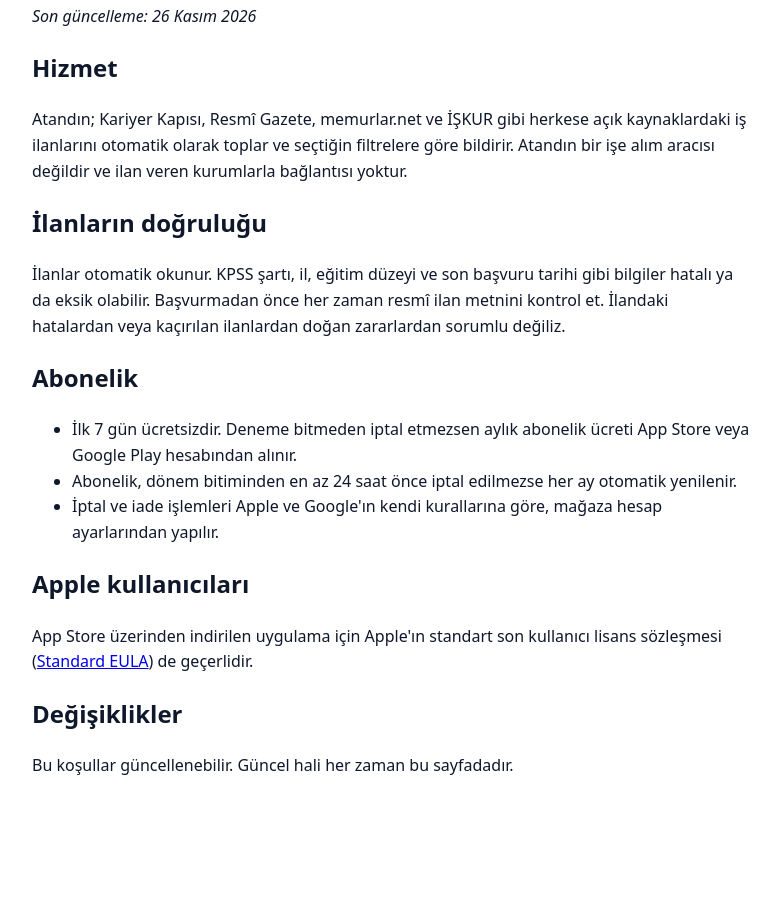
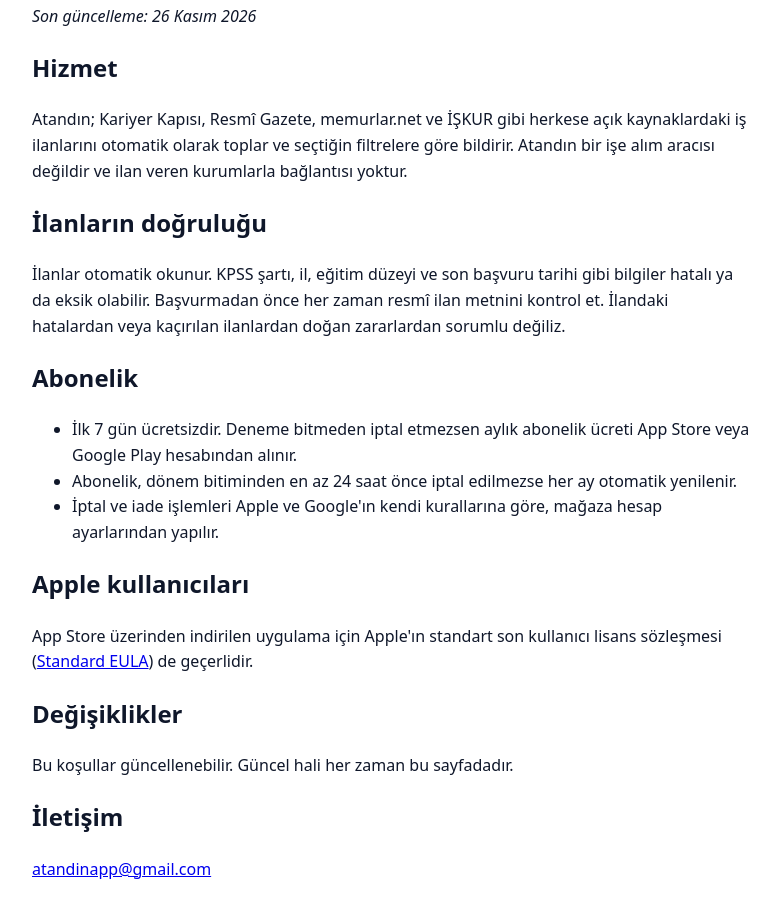
Before and after one commit to atandinapp/atandinapp.github.io, a plain HTML site: page kosullar.html in a window 1280 px wide. Shown: the part 109-1026 px from the top of the page, without its empty margins (248-1027 px from the left). Before the commit the page ends 928 px from the top, so only its background shows below. Drawn offline with Linux system fonts and the light colour scheme.

Commit message:
İletişim adresi: atandinapp@gmail.com
Co-Authored-By: Claude Opus 5.5 <noreply@anthropic.com>

```diff
--- a/kosullar.html
+++ b/kosullar.html
@@ -25,4 +25,7 @@
 
 <h2>Değişiklikler</h2>
 <p>Bu koşullar güncellenebilir. Güncel hali her zaman bu sayfadadır.</p>
+
+<h2>İletişim</h2>
+<p><a href="mailto:atandinapp@gmail.com">atandinapp@gmail.com</a></p>
 </body></html>
```
Also changed, not shown: gizlilik.html (+1 -1 lines).
